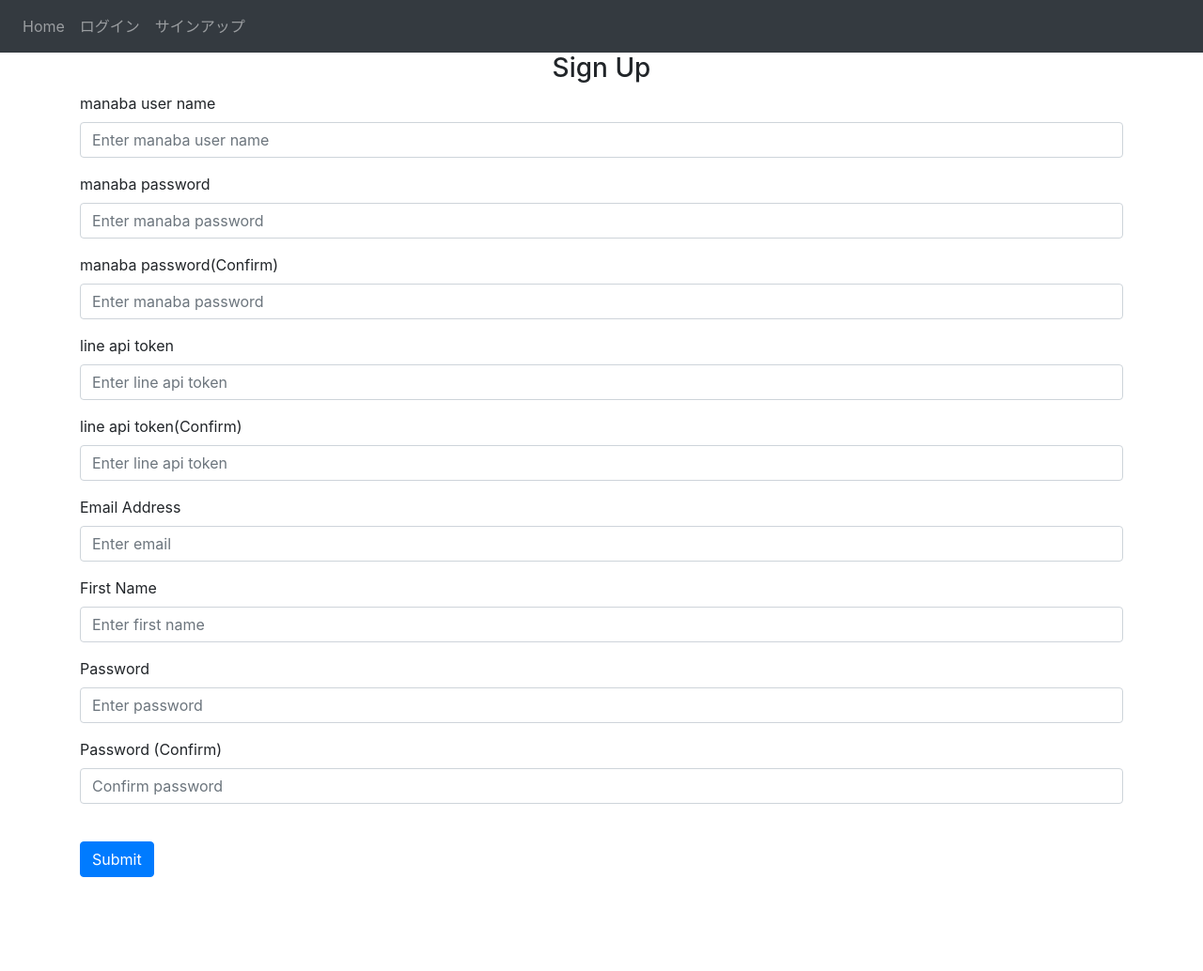
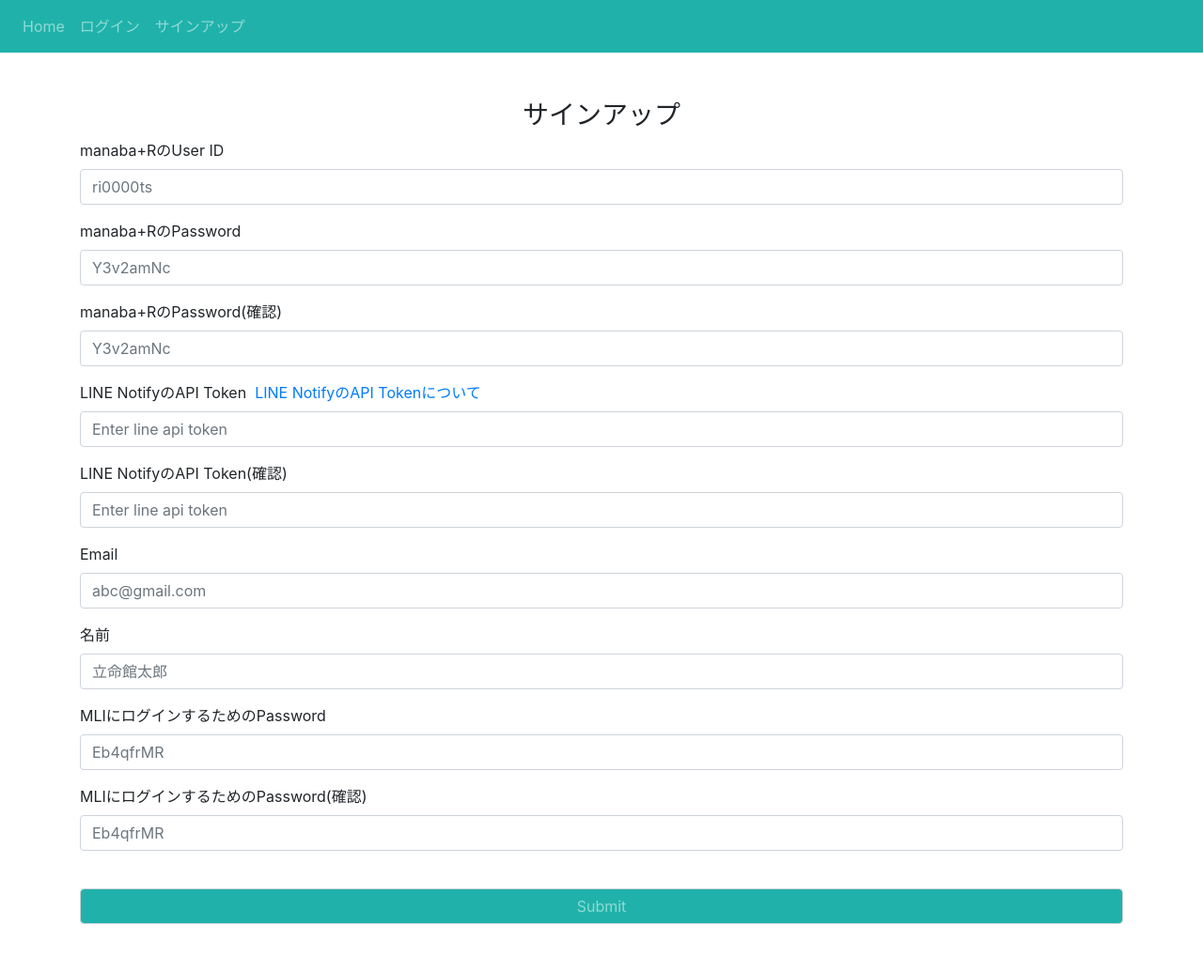
Before and after one commit to fukeasahi/scraping_manaba, a Flask app: page /sign-up in a window 1280 px wide. Shown: the whole page at 94% size. Before the commit the page ends 934 px from the top, so only its background shows below. Run offline with Flask 2, Linux system fonts and the light colour scheme; some libraries are stand-ins or nearby versions.

Commit message:
バリデーションが完成

```diff
--- a/website/auth.py
+++ b/website/auth.py
@@ -16,15 +16,29 @@ def show():
 @login_required
 def update():
   if   request.method == "POST":
-    current_user.first_name       = request.form.get("firstName")
-    current_user.manaba_user_name = request.form.get("manabaUserName")
-    current_user.email            = request.form.get("email")
-    current_user.is_active        = True if request.form.get("isActive")=="true" else False
-    db.session.commit()
-    flash('Account created!', category='success')
-    return redirect(url_for('auth.show'))
-  elif request.method == "GET":
-    return render_template("update.html", user=current_user)
+    first_name       = request.form.get("firstName")
+    manaba_user_name = request.form.get("manabaUserName")
+    email            = request.form.get("email")
+
+    user = User.query.filter_by(email=email)
+    if email != current_user.email and user.count() >= 1:
+      flash('Email already exists.', category='error')
+    elif len(email) < 4:
+      flash("Email must be greater than 4 characyers.", category="error")
+    elif len(first_name) < 2:
+      flash("First name must be greater than 2 characyers.", category="error")
+    elif len(manaba_user_name) < 7:
+      flash("manaba User Name must be greater than 7 characyers.", category="error")
+    else:
+      current_user.first_name       = first_name
+      current_user.manaba_user_name = manaba_user_name
+      current_user.email            = email
+      current_user.is_active        = True if request.form.get("isActive")=="true" else False
+      db.session.commit()
+      flash('Account updated!', category='success')
+      return redirect(url_for('auth.show'))
+
+  return render_template("update.html", user=current_user)
 
 @auth.route("/login", methods=["GET", "POST"])
 def login():
@@ -43,8 +57,7 @@ def login():
     else:
       flash('Email does not exist.', category='error')
 
-  elif request.method == "GET":
-    return render_template("login.html", user=current_user)
+  return render_template("login.html", user=current_user)
 
 @auth.route("/logout")
 @login_required
--- a/website/templates/base.html
+++ b/website/templates/base.html
@@ -19,7 +19,7 @@
 </head>
 <body>
 
-  <nav class="navbar navbar-expand-lg navbar-dark bg-dark">
+  <nav class="navbar navbar-expand-lg navbar-dark " style="background-color:lightseagreen;">
     <button
       class="navbar-toggler"
       type="button"
@@ -61,7 +61,9 @@
     </div>
     {% endif %} {% endfor %} {% endif %} {% endwith %}
 
+  <div style="height:50px;"></div>
   <div class="container">{% block content %} {% endblock %}</div>
+  <div style="height:50px;"></div>
 
   <script
   src="https://code.jquery.com/jquery-3.2.1.slim.min.js"
--- a/website/templates/sign_up.html
+++ b/website/templates/sign_up.html
@@ -2,43 +2,43 @@
 
 {% block content %}
 <form method="POST">
-  <h3 align="center">Sign Up</h3>
+  <h3 align="center">サインアップ</h3>
 
   <div class="form-group">
-    <label for="manabaUserName">manaba user name</label>
+    <label for="manabaUserName">manaba+RのUser ID</label>
     <input
       type="text"
       class="form-control"
       id="manabaUserName"
       name="manabaUserName"
-      placeholder="Enter manaba user name"
+      placeholder="ri0000ts"
     />
   </div>
 
   <div class="form-group">
-    <label for="manabaPassword1">manaba password</label>
+    <label for="manabaPassword1">manaba+RのPassword</label>
     <input
       type="password"
       class="form-control"
       id="manabaPassword1"
       name="manabaPassword1"
-      placeholder="Enter manaba password"
+      placeholder="Y3v2amNc"
     />
   </div>
 
   <div class="form-group">
-    <label for="manabaPassword2">manaba password(Confirm)</label>
+    <label for="manabaPassword2">manaba+RのPassword(確認)</label>
     <input
       type="password"
       class="form-control"
       id="manabaPassword2"
       name="manabaPassword2"
-      placeholder="Enter manaba password"
+      placeholder="Y3v2amNc"
     />
   </div>
 
   <div class="form-group">
-    <label for="lineApiToken1">line api token</label>
+    <label for="lineApiToken1">LINE NotifyのAPI Token&nbsp;&nbsp;<a href="/about">LINE NotifyのAPI Tokenについて</a></label>
     <input
       type="password"
       class="form-control"
@@ -49,7 +49,7 @@
   </div>
 
   <div class="form-group">
-    <label for="lineApiToken2">line api token(Confirm)</label>
+    <label for="lineApiToken2">LINE NotifyのAPI Token(確認)</label>
     <input
       type="password"
       class="form-control"
@@ -60,50 +60,50 @@
   </div>
 
   <div class="form-group">
-    <label for="email">Email Address</label>
+    <label for="email">Email</label>
     <input
       type="email"
       class="form-control"
       id="email"
       name="email"
-      placeholder="Enter email"
+      placeholder="abc@gmail.com"
     />
   </div>
 
   <div class="form-group">
-    <label for="firstName">First Name</label>
+    <label for="firstName">名前</label>
     <input
       type="text"
       class="form-control"
       id="firstName"
       name="firstName"
-      placeholder="Enter first name"
+      placeholder="立命館太郎"
     />
   </div>
 
   <div class="form-group">
-    <label for="password1">Password</label>
+    <label for="password1">MLIにログインするためのPassword</label>
     <input
       type="password"
       class="form-control"
       id="password1"
       name="password1"
-      placeholder="Enter password"
+      placeholder="Eb4qfrMR"
     />
   </div>
 
   <div class="form-group">
-    <label for="password2">Password (Confirm)</label>
+    <label for="password2">MLIにログインするためのPassword(確認)</label>
     <input
       type="password"
       class="form-control"
       id="password2"
       name="password2"
-      placeholder="Confirm password"
+      placeholder="Eb4qfrMR"
     />
   </div>
 
   <br />
-  <button type="submit" class="btn btn-primary">Submit</button>
+  <button type="submit" class="bt form-control" style="background-color:lightseagreen; color:rgba(255,255,255,.5);">Submit</button>
 </form>
 {% endblock %}
--- a/website/templates/update.html
+++ b/website/templates/update.html
@@ -50,7 +50,7 @@
   </div>
 
   <br />
-  <button type="submit" class="btn btn-success form-control">更新</button>
+  <button type="submit" class="bt form-control" style="background-color:lightseagreen; color:rgba(255,255,255,.5);">更新</button>
 </form>
 <br>
 
```
Also changed, not shown: website/templates/login.html (+4 -4 lines), website/templates/show.html (+23 -4 lines), website/database.db.
